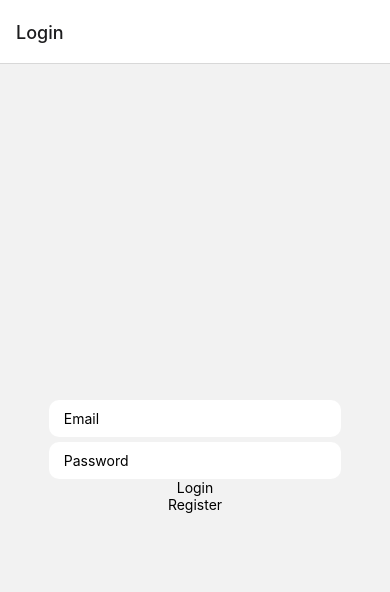
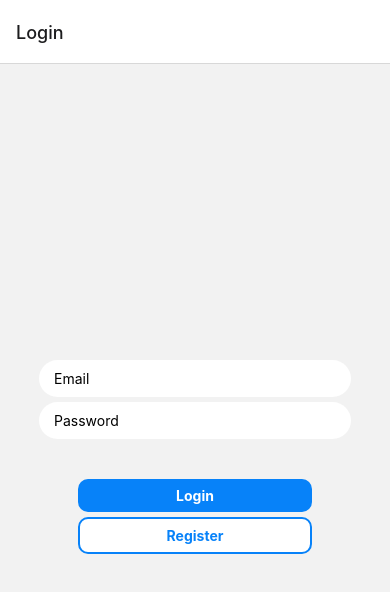
Before and after one commit to BlueFZ/AppRAION, a React Native app: screen /Login in a window 390 px wide. Shown: the top 592 px of the page. Built offline with nearby package versions, Linux system fonts and the light colour scheme.

Commit message:
login screen fox

```diff
--- a/screens/LoginScreen.js
+++ b/screens/LoginScreen.js
@@ -6,46 +6,38 @@ const LoginScreen = () => {
 
     <KeyboardAvoidingView
     style={styles.container}
-      behavior= "padding"
+    behavior="padding"
   >
-      <View style={styles.InputContainer}>
-
+    <View style={styles.inputContainer}>
       <TextInput
         placeholder="Email"
-        // value={ }
-        // OnChangeText={text => }
-        style={styles.Input}
+        // value={email}
+        // onChangeText={text => setEmail(text)}
+        style={styles.input}
       />
-
       <TextInput
         placeholder="Password"
-        // value={ }
-        // OnChangeText={text => }
-        style={styles.Input}
+        // value={password}
+        // onChangeText={text => setPassword(text)}
+        style={styles.input}
         secureTextEntry
       />
+    </View>
 
-      <View styles= { styles.buttonContainer}>
+    <View style={styles.buttonContainer}>
       <TouchableOpacity
-        onPress= {( ) => { }}
+        // onPress={handleLogin}
         style={styles.button}
       >
-          <Text style={styles.buttonOutlineText}> Login </Text>
-
+        <Text style={styles.buttonText}>Login</Text>
       </TouchableOpacity>
-
       <TouchableOpacity
-        onPress= {( ) => { }}
+        // onPress={handleSignUp}
         style={[styles.button, styles.buttonOutline]}
       >
-          <Text style={styles.buttonOutlineText}> Register </Text>
-
+        <Text style={styles.buttonOutlineText}>Register</Text>
       </TouchableOpacity>
-
     </View>
-
-      </View>
-
   </KeyboardAvoidingView>
 
   )
@@ -61,30 +53,44 @@ const styles = StyleSheet.create({
     alignItems: 'center',
   },
 
-InputContainer: {
-  width: '75%'
+  inputContainer: {
+    width: '80%'
   },
-Input: {
+  input: {
     backgroundColor: 'white',
     paddingHorizontal: 15,
     paddingVertical: 10,
-  borderRadius: 10,
+    borderRadius: 100,
     marginTop: 5,
   },
   buttonContainer: {
-
+    width: '60%',
+    justifyContent: 'center',
+    alignItems: 'center',
+    marginTop: 40,
   },
   button: {
-
+    backgroundColor: '#0782F9',
+    width: '100%',
+    padding: 8,
+    borderRadius: 10,
+    alignItems: 'center',
   },
   buttonOutline: {
-  textAlign : 'center',
+    backgroundColor: 'white',
+    marginTop: 5,
+    borderColor: '#0782F9',
+    borderWidth: 2,
   },
   buttonText: {
-
+    color: 'white',
+    fontWeight: '700',
+    fontSize: 14,
   },
   buttonOutlineText: {
-  textAlign : 'center',
+    color: '#0782F9',
+    fontWeight: '700',
+    fontSize: 14,
   },
 
 })
```
Lines whose indentation alone changed are shown as unchanged.
